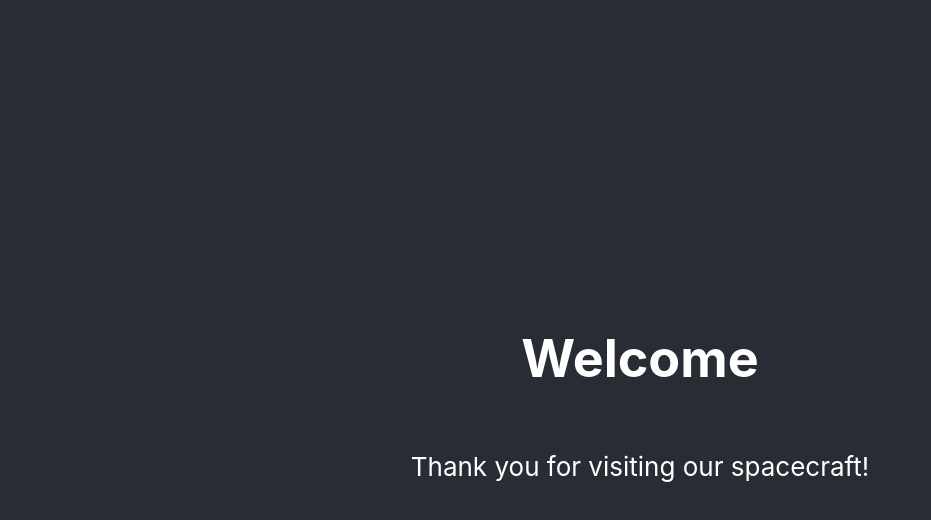
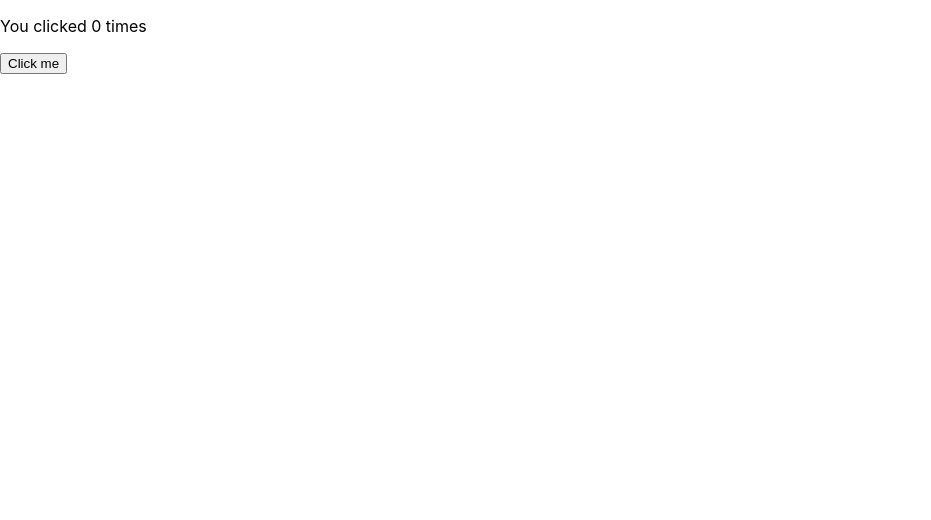
Before and after one commit to moulyg/workshop, a React (Create React App) app: page / in a window 1280 px wide. Shown: the top 520 px of the page, without its empty margins (0-931 px from the left). Built offline with nearby package versions, Linux system fonts and the light colour scheme.

Commit message:
State Hook

```diff
--- a/src/App.js
+++ b/src/App.js
@@ -1,29 +1,19 @@
-import React from 'react';
+import React, {useState} from 'react';
 import './App.css';
 
-function FancyBorder(props) {
+function App() {
+    // Declare a new state variable, which we'll call "count"
+    const [count, setCount] = useState(0);
+
     return (
-        <div className={'App-header'}>
-            {props.children}
+        <div>
+            <p>You clicked {count} times</p>
+            <button onClick={() => setCount(count + 1)}>
+                Click me
+            </button>
         </div>
     );
 }
 
-class App extends React.Component {
-
-
-    render() {
-        return (
-            <FancyBorder color="blue">
-                <h1 className="Dialog-title">
-                    Welcome
-                </h1>
-                <p className="Dialog-message">
-                    Thank you for visiting our spacecraft!
-                </p>
-            </FancyBorder>
-        );
-    }
-}
 
 export default App;
```
